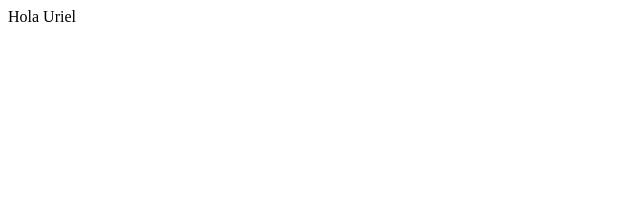
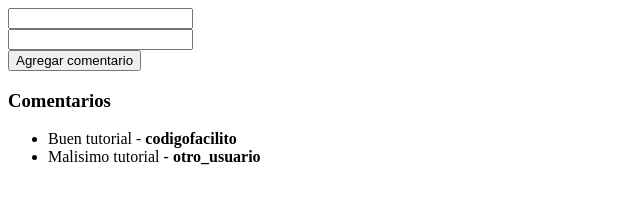
Before and after one commit to bernardocid27/curso_angularjs, a plain HTML site: page hola_controller/index.html in a window 1280 px wide. Shown: the whole page, without its empty margins (0-640 px from the left). Drawn offline with nearby package versions, Linux system fonts and the light colour scheme.

Commit message:
curso 5, angularjs

```diff
--- a/hola_controller/controller.js
+++ b/hola_controller/controller.js
@@ -1,6 +1,21 @@
 var app = angular.module("MyFirstApp",[]);
 app.controller("FirstController",function($scope){
     $scope.nombre="Uriel";
+    $scope.nuevoComentario = {};
+    $scope.comentarios = [
+        {
+            comentario: "Buen tutorial",
+            username: "codigofacilito"
+        },
+        {
+            comentario: "Malisimo tutorial",
+            username: "otro_usuario"
+        }
+    ];
+    $scope.agregarComentario = function(){
+        $scope.comentarios.push($scope.nuevoComentario);
+        $scope.nuevoComentario = {};
+    }
 });
 
 //MVVM
--- a/hola_controller/index.html
+++ b/hola_controller/index.html
@@ -8,6 +8,17 @@
     </head>
 
     <body ng-controller="FirstController">
-    {{"Hola " + nombre}}
+        <input type="text" ng-model="nuevoComentario.comentario"><br>
+        <input type="text" ng-model="nuevoComentario.username"><br>
+        <button ng-click="agregarComentario()">
+            Agregar comentario
+        </button>
+        <h3>Comentarios</h3>
+        <ul>
+            <li ng-repeat="comentario in comentarios">
+                {{comentario.comentario}} - <strong>
+                    {{comentario.username}}</strong>
+            </li>
+        </ul>
     </body>
 </html>
```
